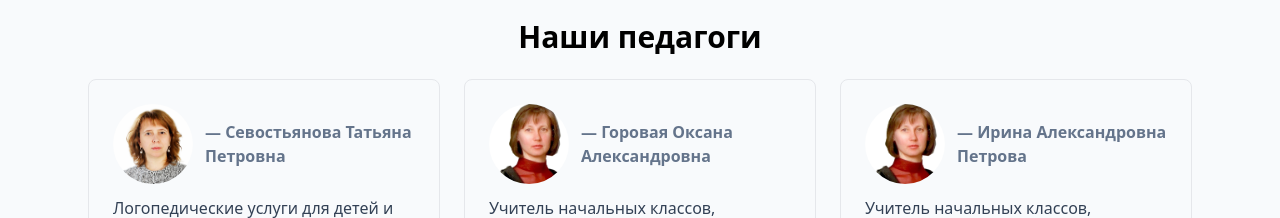
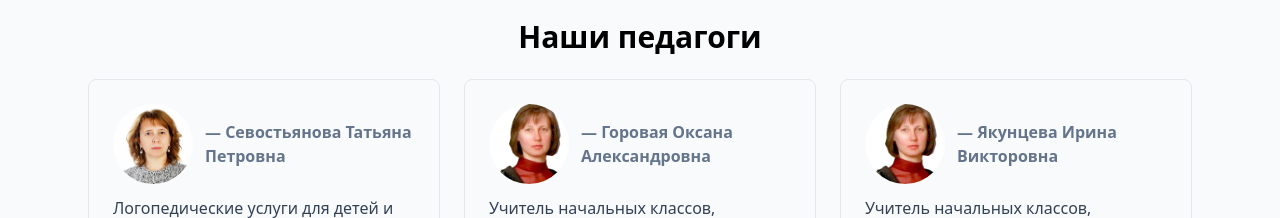
Before and after one commit to sebaural/speech-development, a React (Vite) app: page / in a window 1280 px wide. Shown: the part 980-1198 px from the top of the page. Built offline with nearby package versions, Linux system fonts and the light colour scheme.

Commit message:
updated third teacher's info

```diff
--- a/src/components/SiteMap.tsx
+++ b/src/components/SiteMap.tsx
@@ -89,8 +89,8 @@ const siteMapData: SiteMapItem[] = [
     priority: 'medium'
   },
   {
-    title: 'Ирина Александровна Петрова',
-    path: '/teachers/petrovna-irina',
+    title: 'Якунцева Ирина Викторовна',
+    path: '/teachers/yakunceva-irina',
     description: 'Учитель начальных классов, репетитор по математике и русскому языку',
     category: 'teacher',
     lastModified: '2025-11-05',
--- a/src/data/teachers.ts
+++ b/src/data/teachers.ts
@@ -46,9 +46,9 @@ const teachers = [
   },
   {
     image: '/images/Горовая_Оксана.jpg',
-    name: 'Ирина Александровна Петрова',
-    email: 'irina.petrovna@example.com',
-    slug: 'petrovna-irina',
+    name: 'Якунцева Ирина Викторовна',
+    email: 'irina.yakunceva@example.com',
+    slug: 'yakunceva-irina',
     quote: 'Учитель начальных классов, репетитор по математике и русскому языку',
     longDescription:
       '20 лет успешной практики в области начального образования. Индивидуальный подход к каждому ученику, использование современных методик и технологий для достижения наилучших результатов. Помогаю детям развивать навыки чтения, письма и математики, а также формировать любовь к обучению. Моя цель - помочь вашему ребенку раскрыть потенциал и уверенно справляться с учебными задачами.',
```
Also changed, not shown: 1 other file (tests, documents, lock files or other folders).
